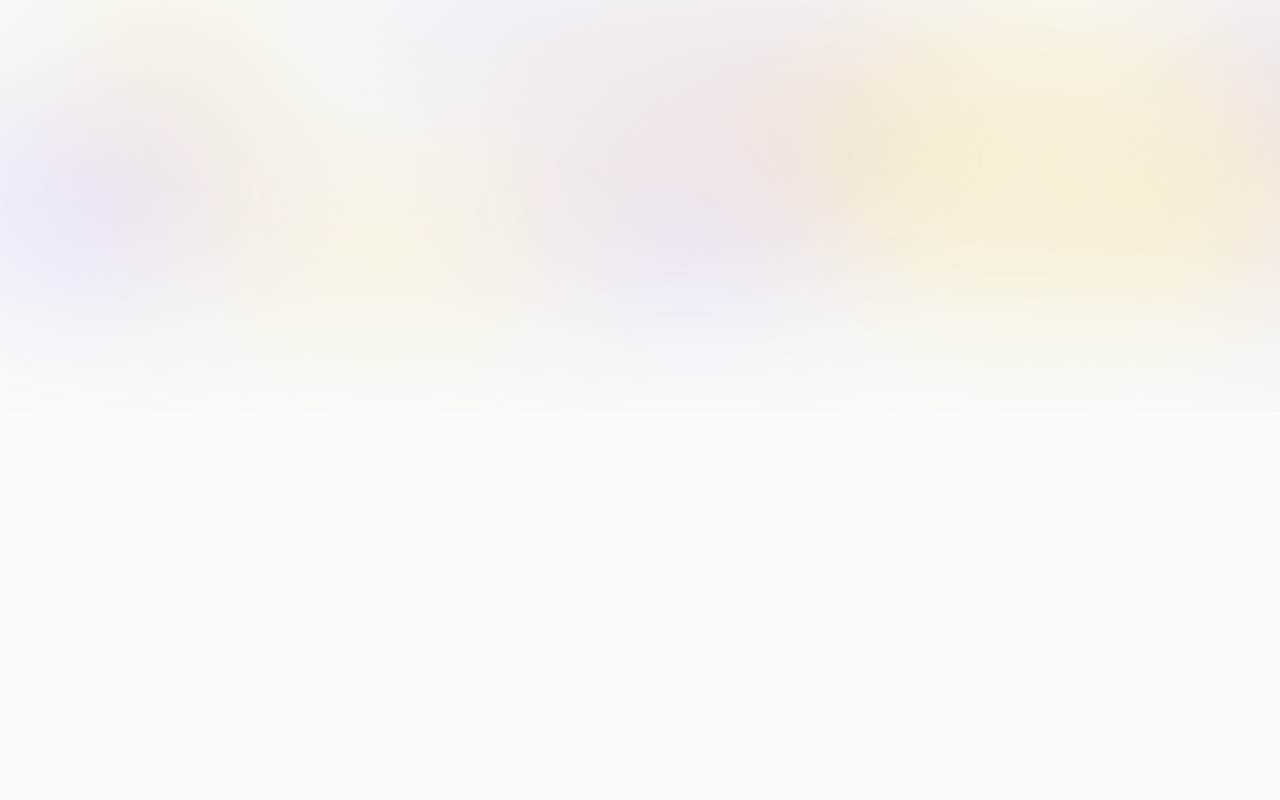
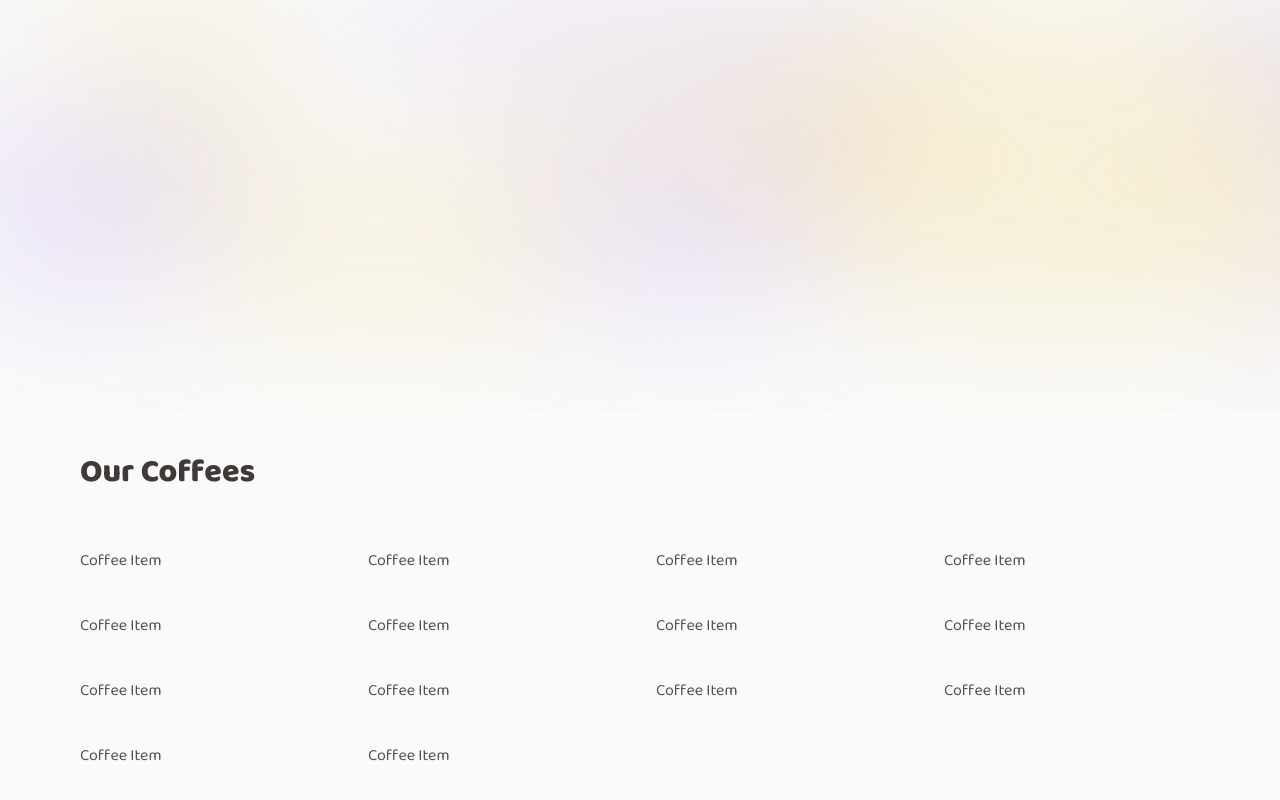
Before and after one commit to franciscovaz/coffee-delivery, a React (Vite) app: page / in a window 1280 px wide. Shown: the part 788-1588 px from the top of the page. Before the commit the page ends 1208 px from the top, so only its background shows below. Built offline with nearby package versions, Linux system fonts and the light colour scheme.

Commit message:
- added coffes;

```diff
--- /dev/null
+++ b/src/components/CoffeeCard/index.tsx
@@ -0,0 +1,3 @@
+export function CoffeeCard() {
+  return <div>Coffee Item</div>
+}
--- a/src/pages/Home/index.tsx
+++ b/src/pages/Home/index.tsx
@@ -1,6 +1,8 @@
 import { useTheme } from 'styled-components'
-import { Heading, MainInfo, MainInfoContent, Info } from './styles'
+import { Heading, MainInfo, MainInfoContent, Info, CoffeeList } from './styles'
 import { ShoppingCart, Package, Timer, Coffee } from 'phosphor-react'
+import { coffees } from '../../../mock-data.json'
+import { CoffeeCard } from '../../components/CoffeeCard'
 
 export function Home() {
   const theme = useTheme()
@@ -68,7 +70,13 @@ export function Home() {
         <img src="/images/info-bg.svg" id="info-bg" alt="" />
       </MainInfo>
 
-      {/* TODO Add coffee list */}
+      <CoffeeList>
+        <h2>Our Coffees</h2>
+
+        <div>
+          {coffees && coffees.map((coffee) => <CoffeeCard key={coffee.id} />)}
+        </div>
+      </CoffeeList>
     </div>
   )
 }
--- a/src/pages/Home/styles.ts
+++ b/src/pages/Home/styles.ts
@@ -63,3 +63,24 @@ export const Info = styled.div`
     }
   }
 `
+export const CoffeeList = styled.section`
+  max-width: 1160px;
+  padding: 32px 20px 150px;
+  margin: 0 auto;
+
+  display: flex;
+  flex-direction: column;
+  gap: 54px;
+
+  > h2 {
+    ${mixins.fonts.titleL}
+    color: ${({ theme }) => theme['base-subtitle']}
+  }
+
+  > div {
+    display: grid;
+    grid-template-columns: 1fr 1fr 1fr 1fr;
+    grid-row-gap: 40px;
+    grid-column-gap: 32px;
+  }
+`
```
Also changed, not shown: src/components/CoffeeCard/styles.ts (added).
